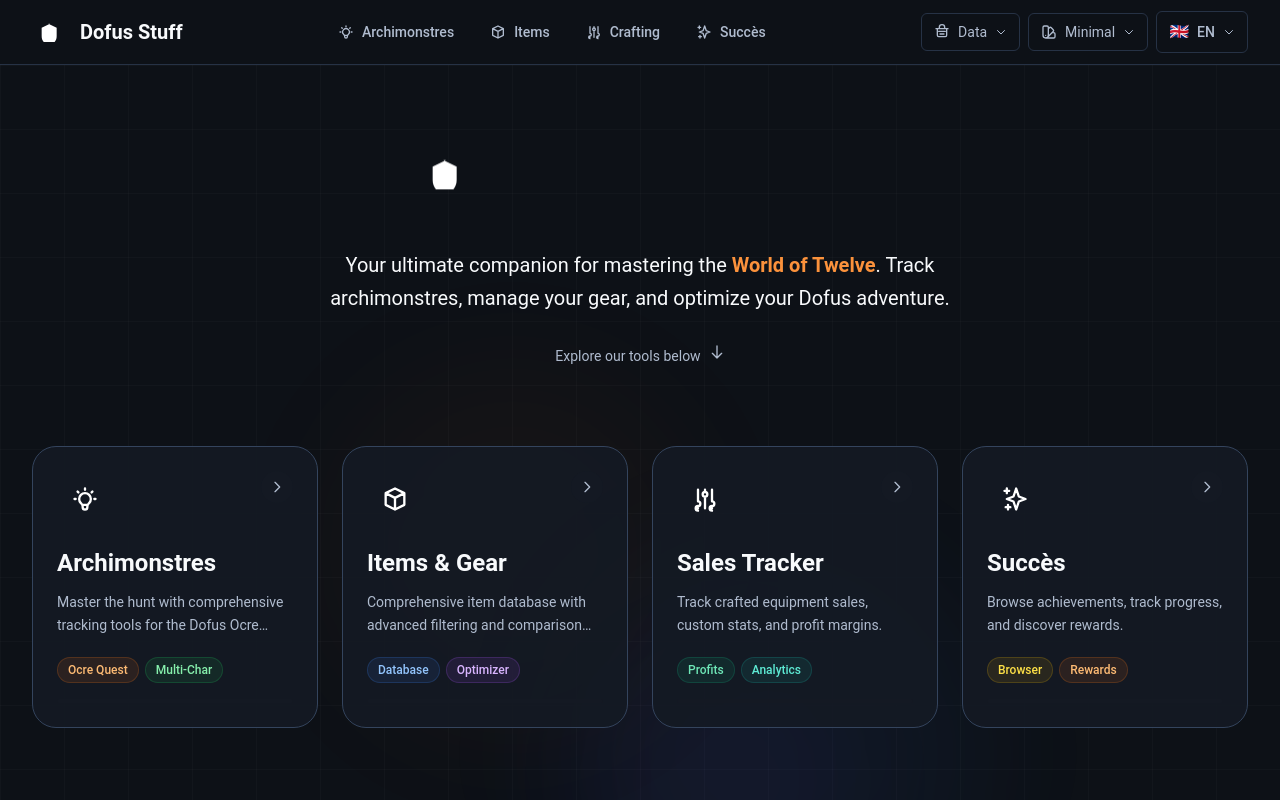
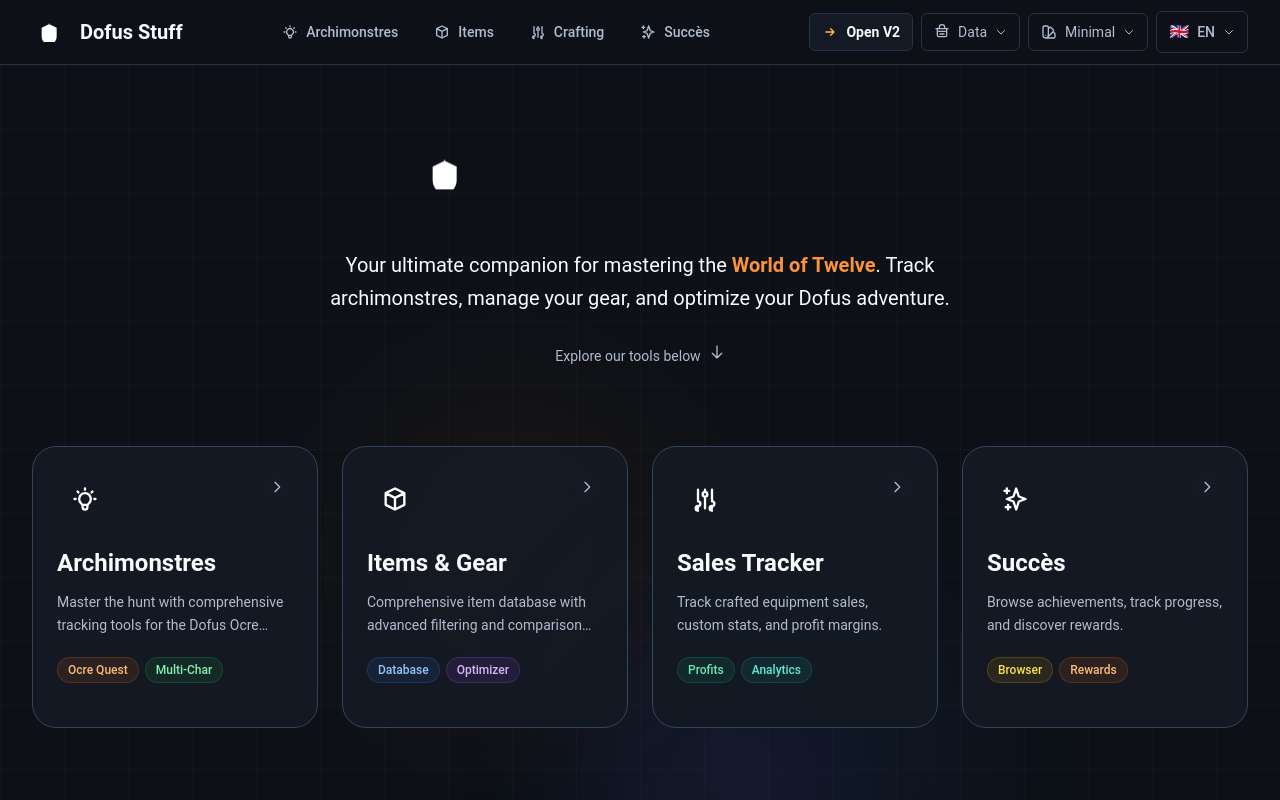
Before and after one commit to AyoubSen/dofus-planner, a Nuxt app: page / in a window 1280 px wide. Shown: the top 800 px of the page. Built offline with nearby package versions, Linux system fonts and the light colour scheme.

Commit message:
Feat: added a button to go from v1 to v2

```diff
--- a/app/layouts/default.vue
+++ b/app/layouts/default.vue
@@ -56,6 +56,17 @@
 
           <!-- Right side actions -->
           <div class="flex items-center gap-2">
+            <NuxtLink
+              :to="localePath('/v2')"
+              class="inline-flex items-center gap-2 px-3 py-2 text-sm font-semibold rounded-theme-button border border-theme-border text-theme-text-primary bg-theme-bg-secondary hover:bg-theme-bg-secondary/80 transition-colors"
+            >
+              <svg class="w-4 h-4 text-amber-400" fill="none" stroke="currentColor" viewBox="0 0 24 24">
+                <path stroke-linecap="round" stroke-linejoin="round" stroke-width="2" d="M13 7l5 5m0 0l-5 5m5-5H6" />
+              </svg>
+              <span class="hidden sm:inline">Open V2</span>
+              <span class="sm:hidden">V2</span>
+            </NuxtLink>
+
             <!-- Data Backup Controls -->
             <DataBackupControls />
 
```
